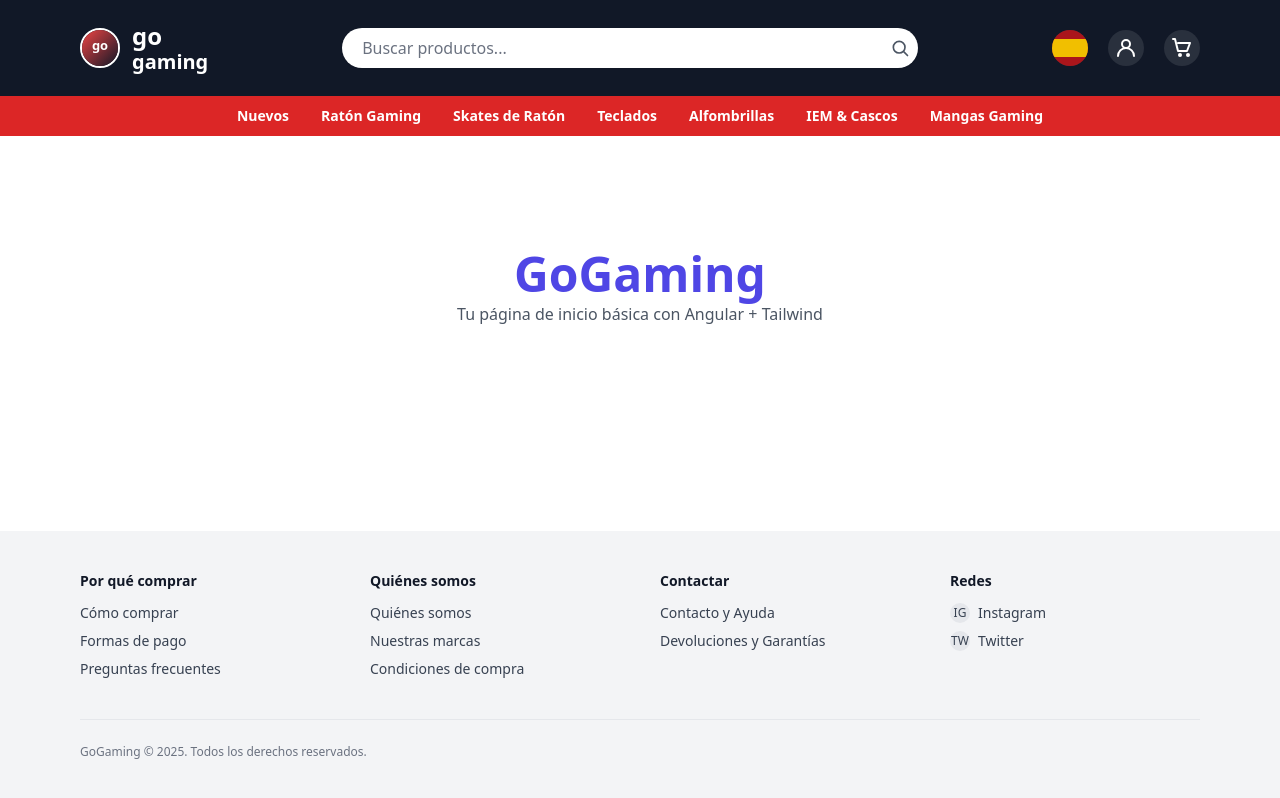
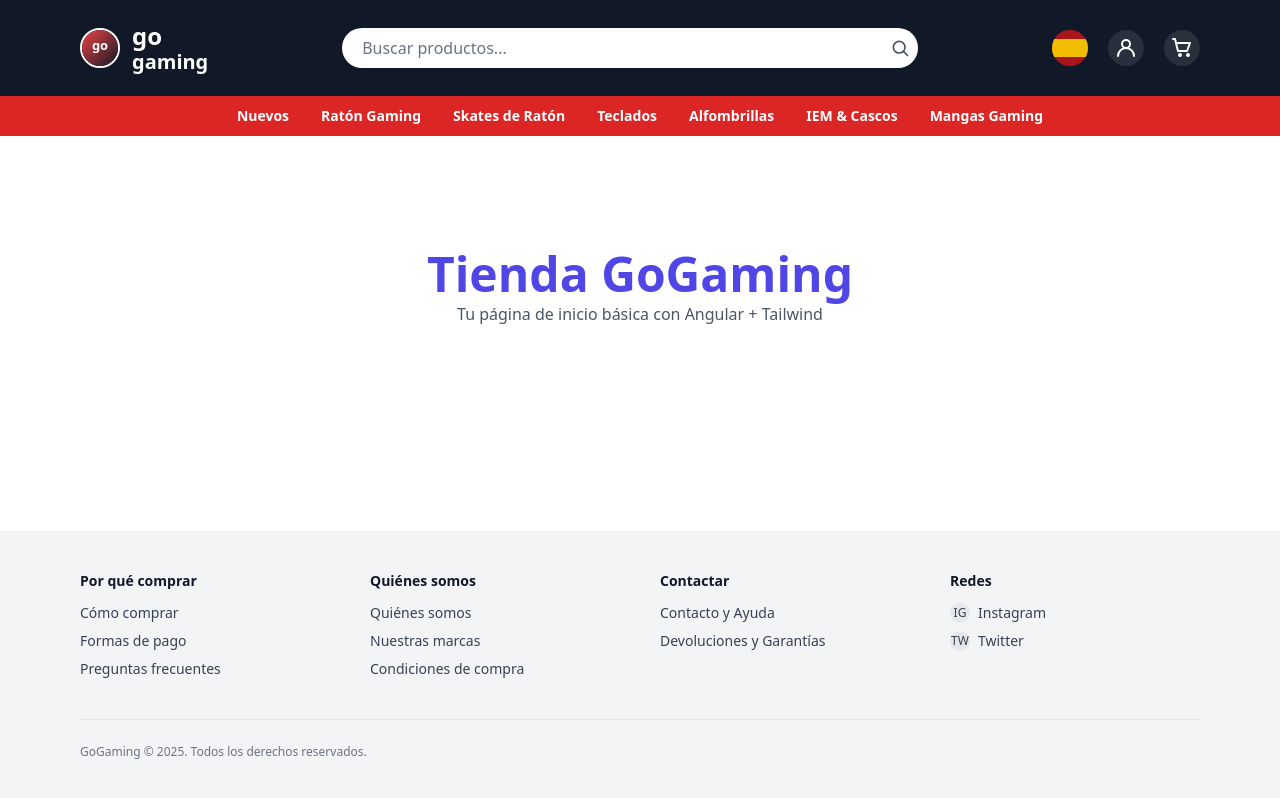
Before and after one commit to monte7292/PROYECTO-INTERMODULAR, an Angular app in the folder gogaming/: page / in a window 1280 px wide. Built offline with nearby package versions, Linux system fonts and the light colour scheme.

Commit message:
Cambio de Prueba para verlo

```diff
--- a/gogaming/src/app/pages/home/home.html
+++ b/gogaming/src/app/pages/home/home.html
@@ -1,6 +1,6 @@
 <div class="min-h-[calc(50vh-6rem)] flex items-center justify-center">
   <div class="text-center p-1">
-    <h1 class="text-2xl md:text-5xl font-bold text-indigo-600">GoGaming</h1>
+    <h1 class="text-2xl md:text-5xl font-bold text-indigo-600">Tienda GoGaming</h1>
     <p class="mt-1 text-gray-600">Tu página de inicio básica con Angular + Tailwind</p>
   </div>
 </div>
```
